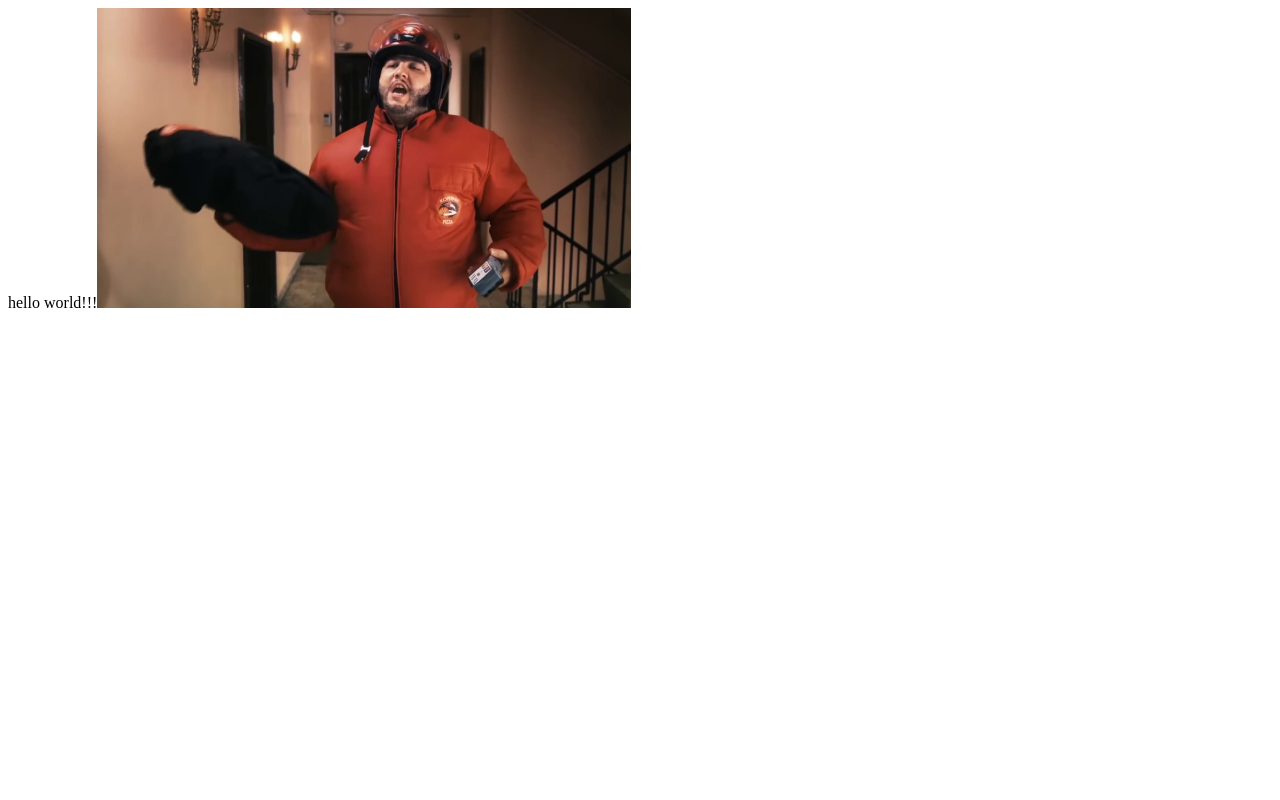
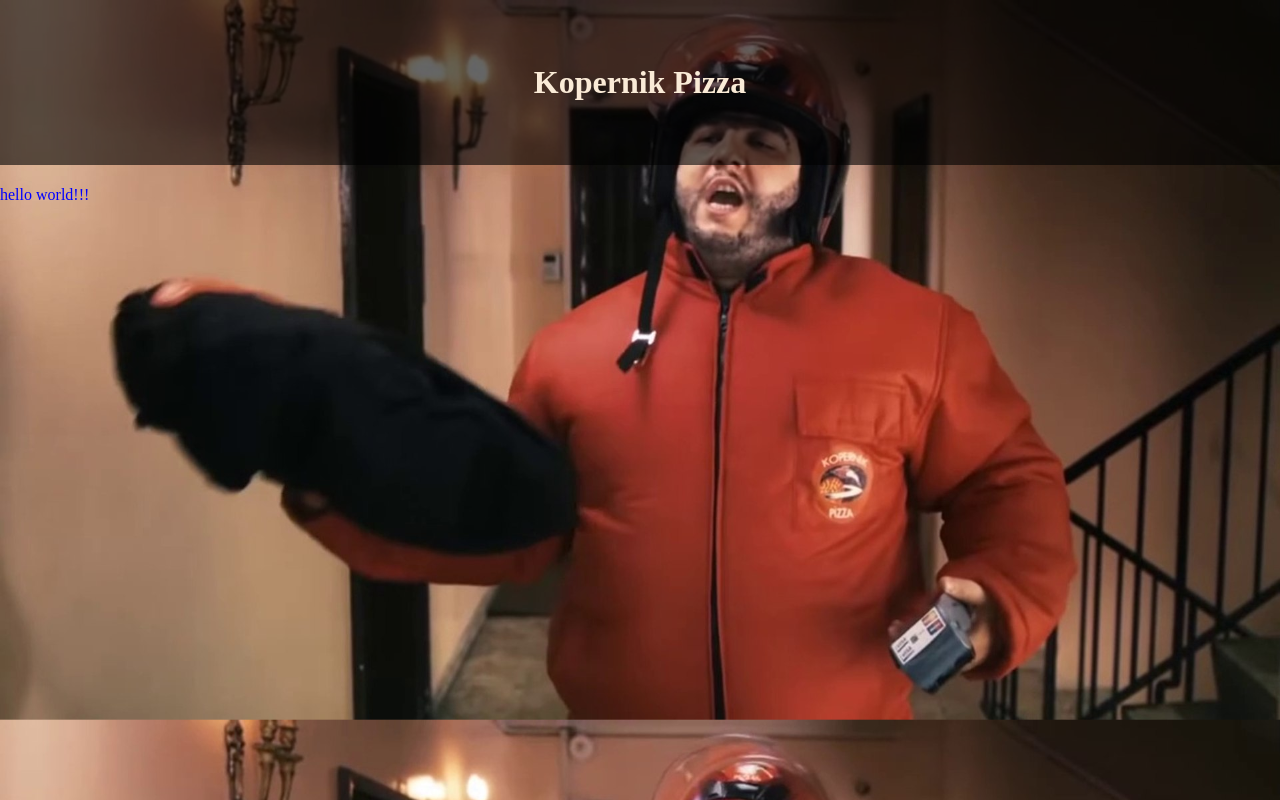
Before and after one commit to cagatay-usta/restaurant-page, a website built with webpack: page dist/index.html in a window 1280 px wide. Built offline with nearby package versions, Linux system fonts and the light colour scheme.

Commit message:
initialize src files

```diff
--- /dev/null
+++ b/src/homePage.js
@@ -0,0 +1,8 @@
+function component() {
+    const element = document.createElement("div");
+    element.innerHTML = "hello world!!!";
+    element.classList.add("hello");
+    return element;
+  }
+
+  export default component
--- a/src/index.js
+++ b/src/index.js
@@ -1,17 +1,5 @@
-import bgimage from "./kopernikbg.jpeg";
+import "./style.css";
+import component from "./homePage";
 
-function component() {
-  const element = document.createElement("div");
 
-  element.innerHTML = "hello world!!!";
-
-  const image = new Image();
-  image.src = bgimage;
-  image.height = 300;
-
-  element.appendChild(image);
-
-  return element;
-}
-
-document.body.appendChild(component());
+document.getElementById("content").appendChild(component());
--- /dev/null
+++ b/src/style.css
@@ -0,0 +1,16 @@
+.hello {
+    color: blue;
+}
+body {
+    background-image: url(./kopernikbg.jpeg);
+    background-size: cover;
+    margin: 0;
+}
+.title {
+    text-align: center;
+    color: antiquewhite;
+    background-color: rgba(0, 0, 0, 0.6);
+    padding: 4rem;
+    margin-top: 0;
+
+}
--- a/webpack.config.js
+++ b/webpack.config.js
@@ -13,6 +13,10 @@
         test: /\.(png|svg|jpg|jpeg|gif)$/i,
         type: "asset/resource",
       },
+      {
+        test: /\.css$/,
+        use: [{ loader: "style-loader" }, { loader: "css-loader" }],
+      },
     ],
   },
 };
```
Also changed, not shown: package.json (+6 -2 lines), dist/index.html, dist/main.js, src/pageLoad.js (added), 1 other file.
